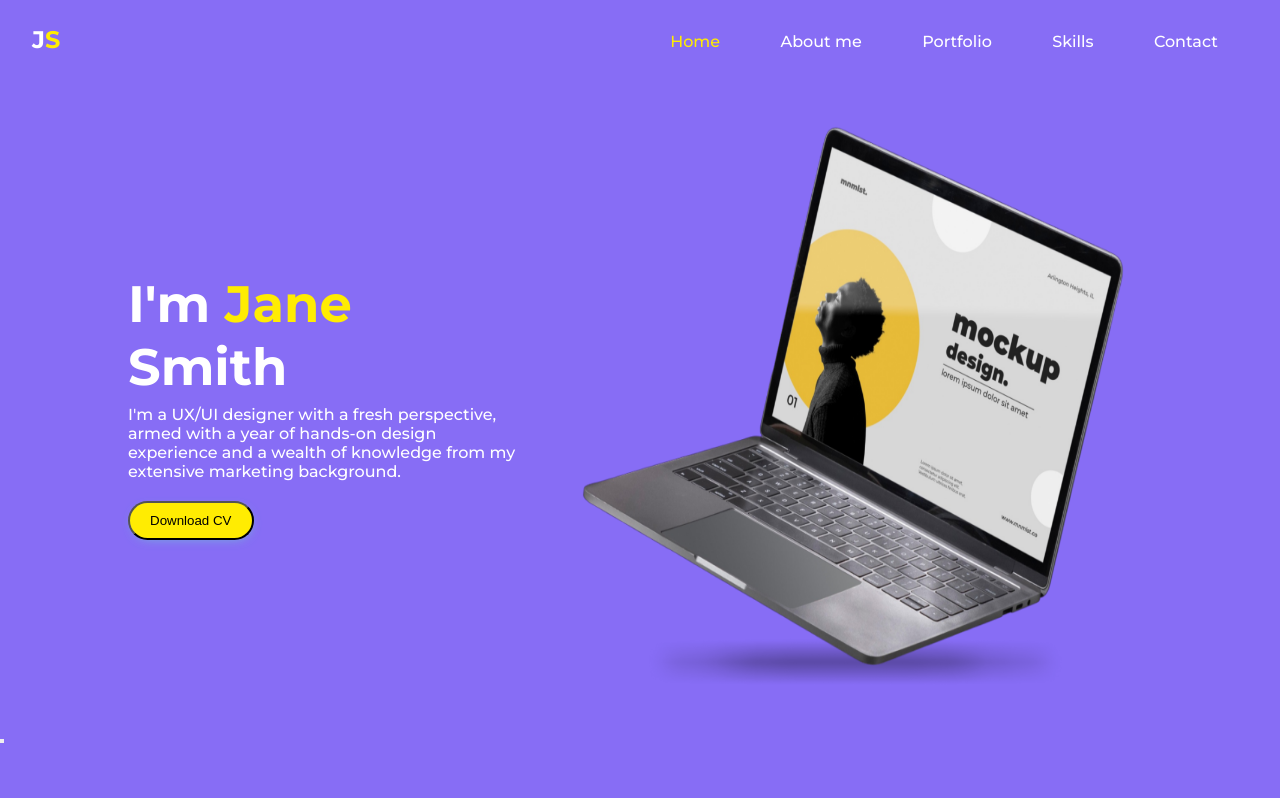
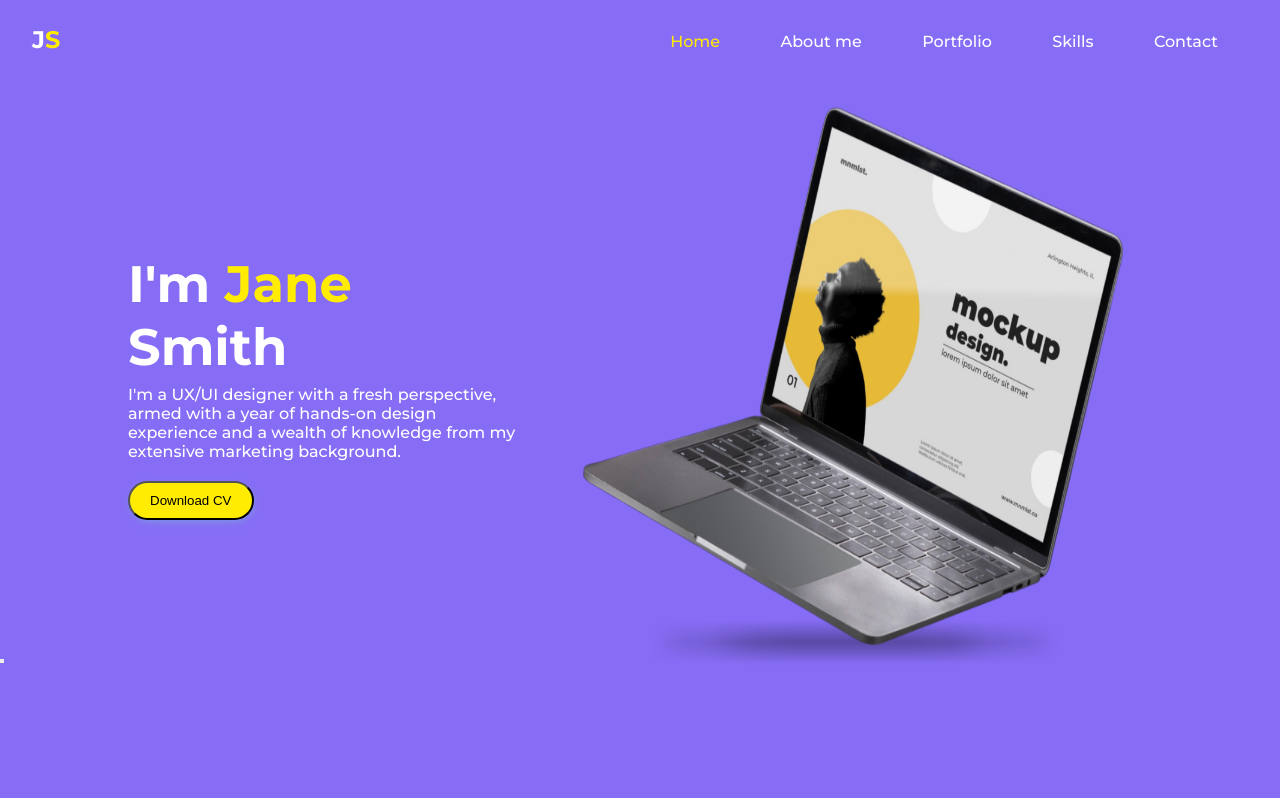
Before and after one commit to bmjulieta/PortfolioTP, a plain HTML site: page index.html in a window 1280 px wide. Shown: the top 798 px of the page. Drawn offline with Linux system fonts and the light colour scheme; a script that the page names is missing.

Commit message:
Add files via upload

```diff
--- a/Style.css
+++ b/Style.css
@@ -67,7 +67,7 @@ body {
 .main {
   margin: 0 auto;
   width: 80vw;
-  height: 80vh;
+  height: 70vh;
   display: grid;
   grid-template-columns: repeat(2, 1fr);
   align-items: center;
@@ -104,7 +104,7 @@ h1 {
 .main img {
   width: 75vh;
   height: 75vh;
-  min-height: 20vh;
+  min-height: 35vh;
 }
 
 .about {
@@ -595,6 +595,7 @@ skills{
   .about {
     display: flex;
     flex-direction: column-reverse;
+    justify-content: center;
   }
 
   .main img {
```
